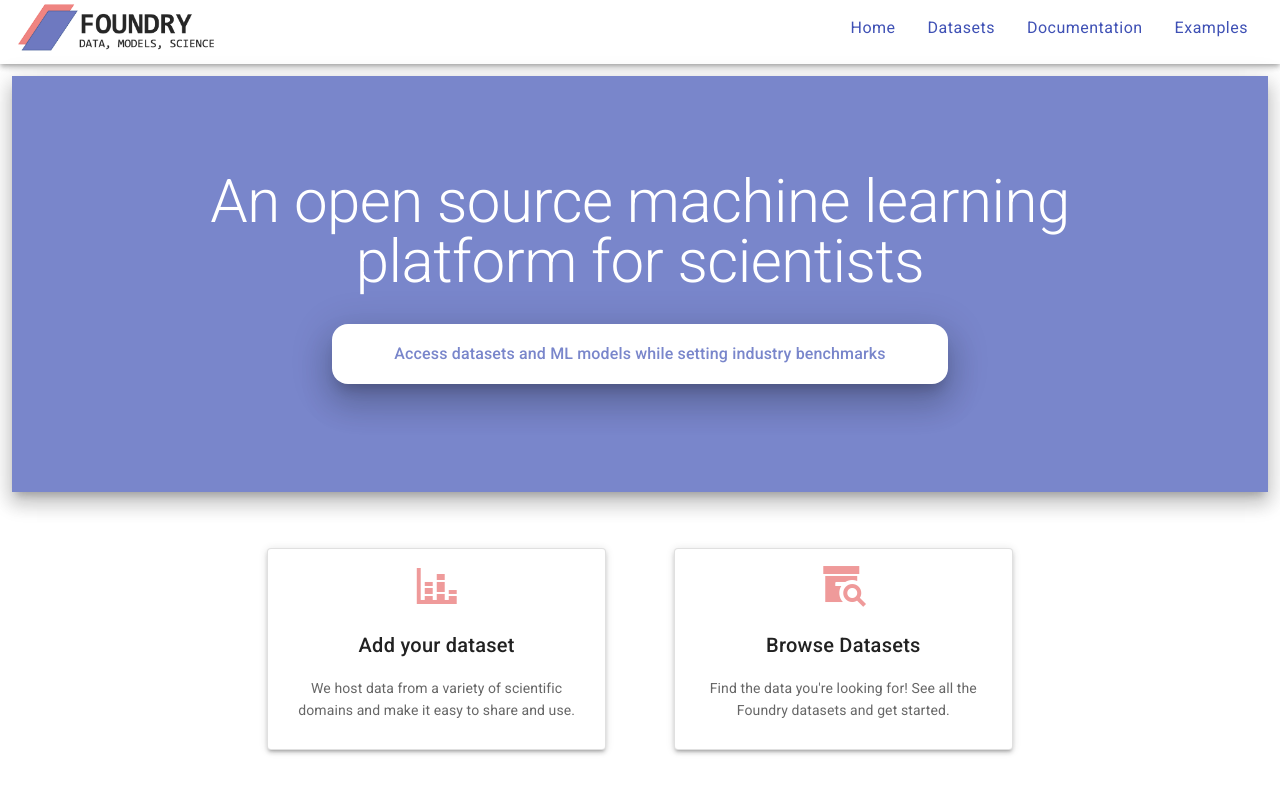
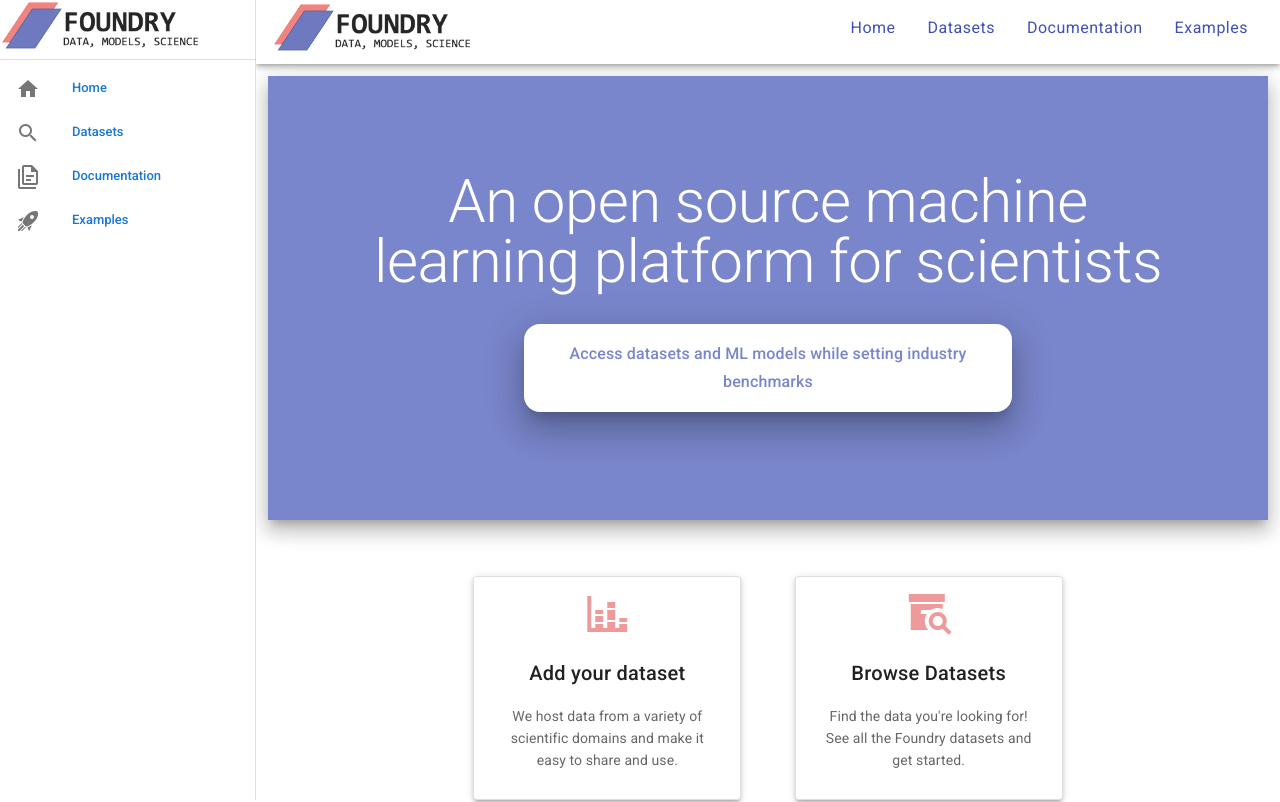
Before and after one commit to muchanem/foundry, a Vue app: page / in a window 1280 px wide. Shown: the top 802 px of the page. Built offline with nearby package versions, Linux system fonts and the light colour scheme.

Commit message:
progress on responsive nav but weird glitch at lg and xl breakpoints

```diff
--- a/src/App.vue
+++ b/src/App.vue
@@ -2,24 +2,63 @@
   <v-app id="inspire">
 
     <!-- desktop nav bar -->
-    <v-toolbar class="flex-grow-0 d-none d-md-block">
+    <!-- <v-toolbar class="flex-grow-0 d-none d-md-flex">
+
       <a href="/">
         <v-toolbar-title>
           <img alt="Foundry logo icon" src="./assets/logo-full.png" style="width: 200px" />
         </v-toolbar-title>
       </a>
 
-      <v-spacer></v-spacer>
+      <v-spacer class="d-none d-md-flex"></v-spacer>
 
-      <v-toolbar-items v-for="item in items" :key="item.title" :to="item.to" link>
+      <v-toolbar-items class="d-none d-md-flex" v-for="item in items" :key="item.title" :to="item.to" link>
         <a :href="item.to" class="text-decoration-none indigo--text darken-1 ">
           <v-toolbar-title class="mx-4 mt-4 text-body-1">{{ item.title }}</v-toolbar-title>
         </a>
       </v-toolbar-items>
-    </v-toolbar>
+    </v-toolbar> -->
     <!-- end of desktop nav bar -->
 
     <!-- start of mobile nav bar -->
+    <v-navigation-drawer v-model="drawer" app null class="d-none-xl d-none-lg">
+      <img alt="Foundry logo icon" src="./assets/logo-full.png" style="width: 200px" />
+
+
+      <v-divider></v-divider>
+
+      <v-list dense nav>
+        <v-list-item v-for="item in items" :key="item.title">
+          <a :href="item.to" class="text-decoration-none">
+          <v-list-item-icon class="d-inline">
+            <v-icon class="d-inline">{{ item.icon }}</v-icon>
+          </v-list-item-icon>
+          <v-list-item-content class="d-inline">
+            <v-list-item-title class="d-inline">{{ item.title }}</v-list-item-title>
+          </v-list-item-content>
+          </a>
+        </v-list-item>
+      </v-list>
+    </v-navigation-drawer>
+
+    <v-app-bar app color="white">
+      <v-app-bar-nav-icon class="d-md-none d-lg-none d-xl-none" @click="drawer = !drawer"></v-app-bar-nav-icon>
+      <!-- desktop nav bar -->
+      <a href="/" class="d-none d-md-flex">
+        <v-toolbar-title>
+          <img alt="Foundry logo icon" src="./assets/logo-full.png" style="width: 200px" />
+        </v-toolbar-title>
+      </a>
+
+      <v-spacer class="d-none d-md-flex"></v-spacer>
+
+      <v-toolbar-items class="d-none d-md-flex text-decoration-none indigo--text darken-1 " v-for="item in items" :key="item.title" :to="item.to" link>
+        <a :href="item.to" class="text-decoration-none indigo--text darken-1 ">
+          <v-toolbar-title class="mx-4 mt-4 text-body-1">{{ item.title }}</v-toolbar-title>
+        </a>
+      </v-toolbar-items>
+    </v-app-bar>
+
 
 
     <!-- end of mobile nav bar -->
```
